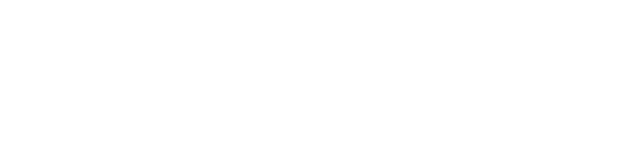
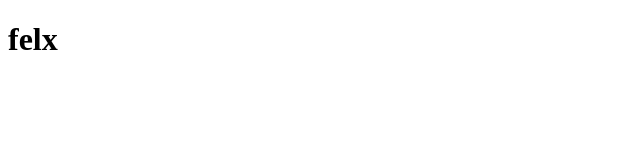
Before and after one commit to dijiflex/sample-project, a plain HTML site: page index.html in a window 1280 px wide. Shown: the whole page, without its empty margins (0-640 px from the left). Drawn offline with Linux system fonts and the light colour scheme.

Commit message:
i made some changes to the h1

```diff
--- a/index.html
+++ b/index.html
@@ -6,6 +6,6 @@
     <title>Sample Project</title>
 </head>
 <body>
-
+    <h1>felx</h1>
 </body>
 </html>
```
